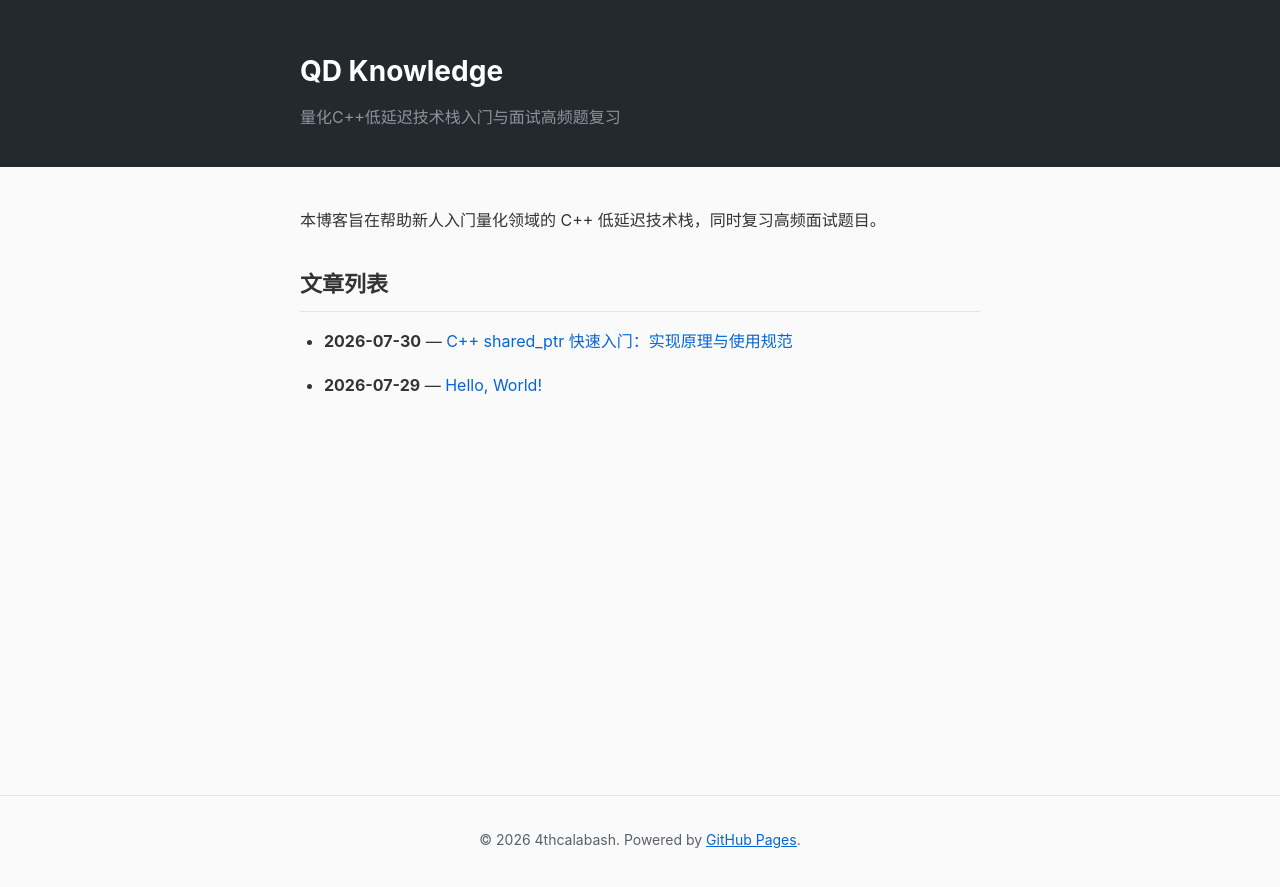
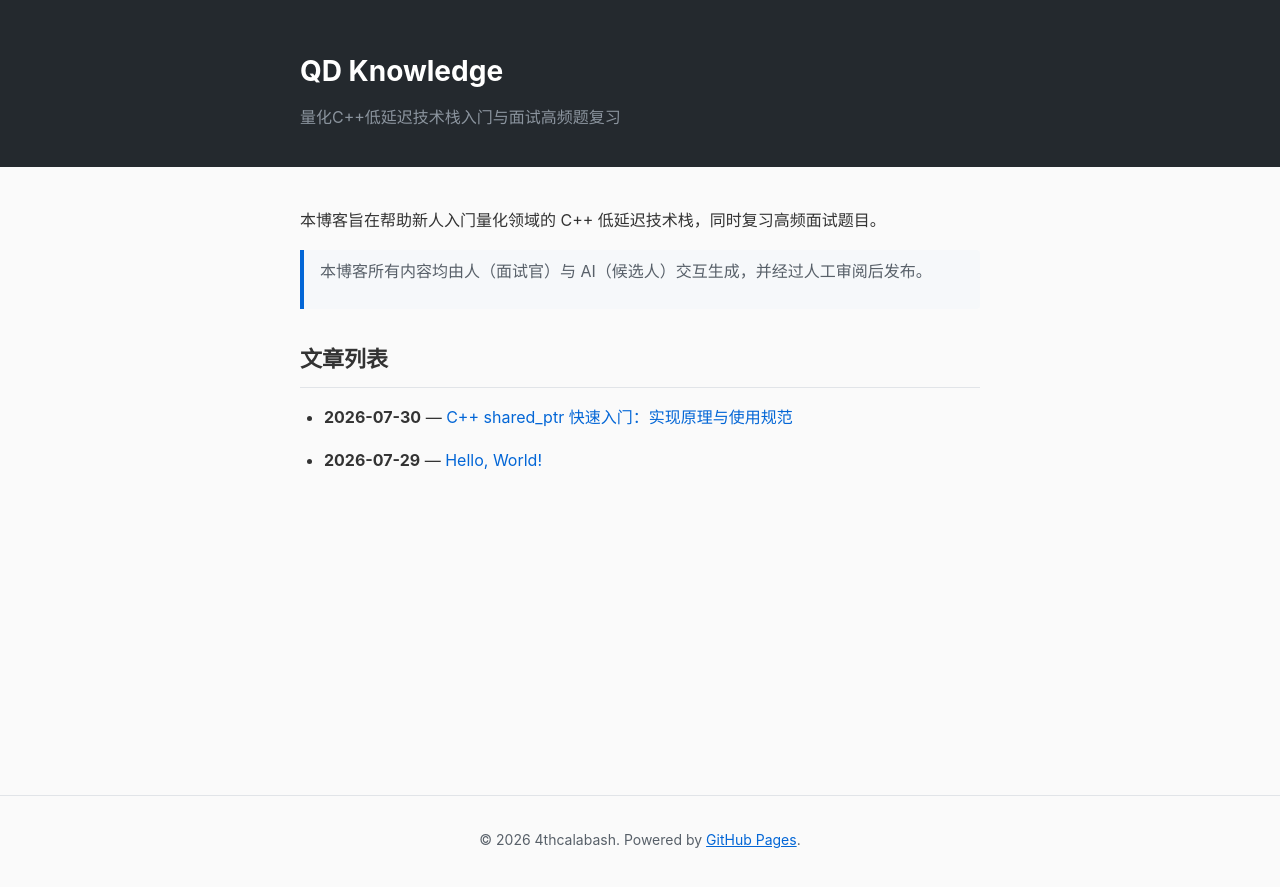
Before and after one commit to 4thcalabash/qd-knowledge, a Jekyll site: the page built from index.md, in a window 1280 px wide. Shown: the top 887 px of the page. Built offline with Jekyll 4.4.1, drawn with Linux system fonts in a browser that asks for light colours.

Commit message:
Add AI-generated content disclaimer

```diff
--- a/index.md
+++ b/index.md
@@ -5,6 +5,8 @@ title: 首页
 
 本博客旨在帮助新人入门量化领域的 C++ 低延迟技术栈，同时复习高频面试题目。
 
+> 本博客所有内容均由人（面试官）与 AI（候选人）交互生成，并经过人工审阅后发布。
+
 ## 文章列表
 
 {% for post in site.posts %}
```
